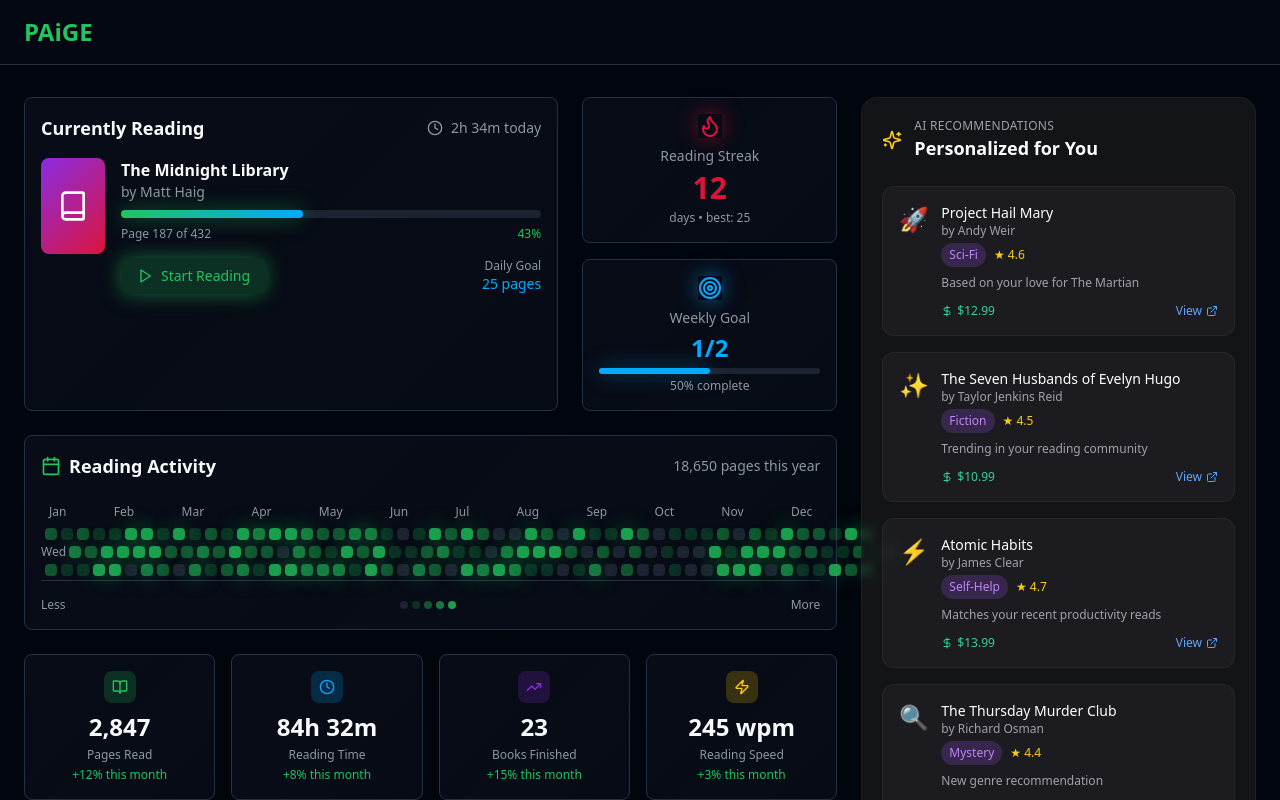
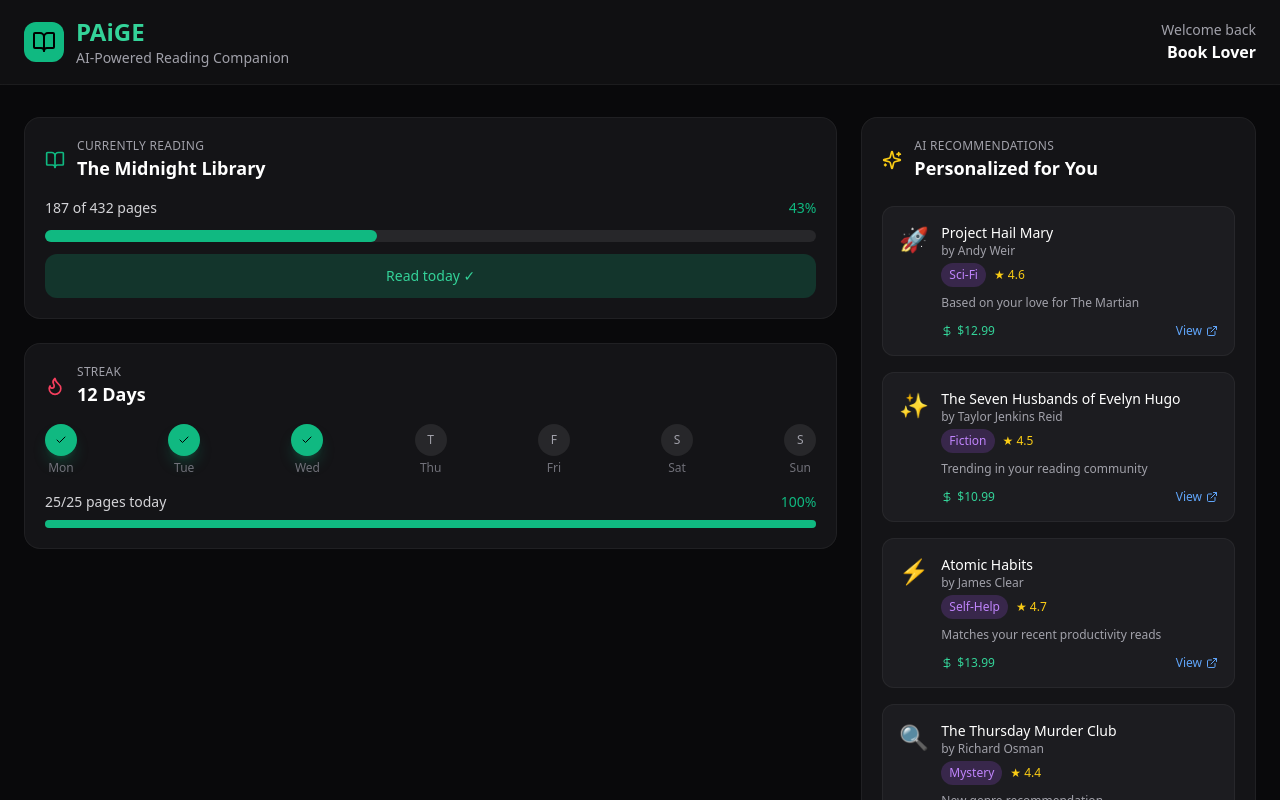
Before and after one commit to Ferxxo-pa/PAiGE, a React (Vite) app: page / in a window 1280 px wide. Shown: the top 800 px of the page. Built offline with nearby package versions, Linux system fonts and the light colour scheme; the HTML template or start-up script is replaced by a standard one.

Commit message:
Reverted to commit b47c404cfe42d877634f82f79cb4644bdb630a82

```diff
--- a/src/pages/Index.tsx
+++ b/src/pages/Index.tsx
@@ -1,27 +1,28 @@
-import { BookOpen, Target, Flame, BarChart3, TrendingUp } from "lucide-react";
-import CurrentlyReadingWidget from "@/components/CurrentlyReadingWidget";
-import StreakCounter from "@/components/StreakCounter";
-import GoalsTracker from "@/components/GoalsTracker";
+import { BookOpen } from "lucide-react";
+import ReadingTrackerRow from "@/components/ReadingTrackerRow";
 import BookRecommendations from "@/components/BookRecommendations";
-import ContributionGrid from "@/components/ContributionGrid";
-import AnalyticsDashboard from "@/components/AnalyticsDashboard";
+import CollapsibleReadingActivity from "@/components/CollapsibleReadingActivity";
+
 const Index = () => {
-  return <div className="min-h-screen bg-background">
+  return (
+    <div className="min-h-screen bg-zinc-950">
       {/* Header */}
-      <header className="border-b border-border bg-card/50 backdrop-blur-sm">
+      <header className="border-b border-white/5 bg-zinc-900/50 backdrop-blur-sm">
         <div className="container mx-auto px-6 py-4">
           <div className="flex items-center justify-between">
-            <div className="flex items-center space-x-3">
-
+            <div className="flex items-center gap-3">
+              <div className="p-2 rounded-xl bg-emerald-500">
+                <BookOpen className="h-6 w-6 text-black" />
+              </div>
               <div>
-                <h1 className="text-2xl font-bold text-neon-green">PAiGE</h1>
-
+                <h1 className="text-2xl font-bold text-emerald-400">PAiGE</h1>
+                <p className="text-sm text-zinc-400">AI-Powered Reading Companion</p>
               </div>
             </div>
-            <div className="flex items-center space-x-4">
+            <div className="flex items-center gap-4">
               <div className="text-right">
-
-
+                <p className="text-sm text-zinc-400">Welcome back</p>
+                <p className="font-semibold text-white">Book Lover</p>
               </div>
             </div>
           </div>
@@ -30,33 +31,25 @@ const Index = () => {
 
       {/* Main Dashboard */}
       <main className="container mx-auto px-6 py-8">
-        <div className="grid grid-cols-1 lg:grid-cols-12 gap-6">
-          {/* Left Column - Main Stats */}
-          <div className="lg:col-span-8 space-y-6">
-            {/* Currently Reading & Quick Stats */}
-            <div className="grid grid-cols-1 md:grid-cols-3 gap-6">
-              <div className="md:col-span-2">
-                <CurrentlyReadingWidget />
-              </div>
-              <div className="space-y-4">
-                <StreakCounter />
-                <GoalsTracker />
-              </div>
-            </div>
-
-            {/* Contribution Grid */}
-            <ContributionGrid />
-
-            {/* Analytics Dashboard */}
-            <AnalyticsDashboard />
+        <div className="grid grid-cols-1 lg:grid-cols-3 gap-6">
+          {/* Left Column - Reading Trackers */}
+          <div className="lg:col-span-2">
+            <ReadingTrackerRow />
           </div>
 
-          {/* Right Column - Recommendations */}
-          <div className="lg:col-span-4">
+          {/* Right Column - AI Recommendations */}
+          <div className="lg:col-span-1">
             <BookRecommendations />
           </div>
         </div>
+
+        {/* Reading Activity - Below both columns */}
+        <div className="mt-6">
+          <CollapsibleReadingActivity />
+        </div>
       </main>
-    </div>;
+    </div>
+  );
 };
+
 export default Index;
```
